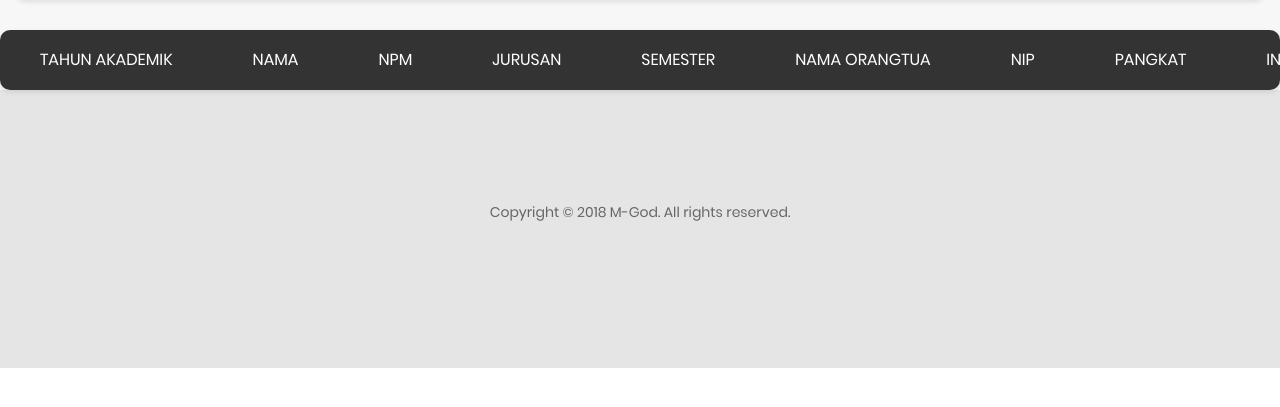
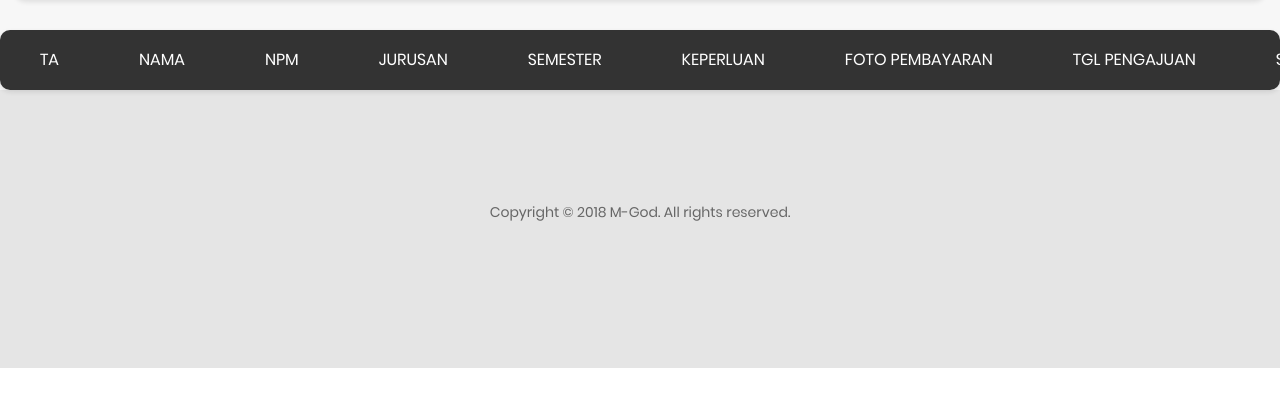
Before and after one commit to idhamozi/Atron.site, a PHP site: page /dashboard/admin/status_pengajuan_surat_mahasiswa_aktif.php in a window 1280 px wide. Shown: the part 272-679 px from the top of the page. Run offline with PHP 8.4, Linux system fonts and the light colour scheme; a user stored in the database is signed in; data comes from the database, SQL or seed files in the repository; tables that the repository leaves empty or names only in its code hold one stand-in row (values such as "Sample post"); lists and menus that the app fills with data are empty.

Commit message:
Added Surat Mahasiswa Aktif

```diff
--- a/dashboard/admin/status_pengajuan_surat_mahasiswa_aktif.php
+++ b/dashboard/admin/status_pengajuan_surat_mahasiswa_aktif.php
@@ -285,19 +285,19 @@
                    <table class="table table-borderless table-striped table-earning">
                        <thead>
                            <tr>
-                           <th class="text-center">TAHUN AKADEMIK</th>
+                           <th class="text-center">TA</th>
                                <th class="text-center">NAMA</th>
                                <th class="text-center">NPM</th>
                                <th class="text-center">JURUSAN</th>
                                <th class="text-center">SEMESTER</th>
-                               <th class="text-center">NAMA ORANGTUA</th>
+                               <!-- <th class="text-center">NAMA ORANGTUA</th>
                                <th class="text-center">NIP</th>
                                <th class="text-center">PANGKAT</th>
-                               <th class="text-center">INSTANSI</th>
+                               <th class="text-center">INSTANSI</th> -->
                                <th class="text-center">KEPERLUAN</th>
                                <th class="text-center">FOTO PEMBAYARAN</th>
                                <th class="text-center">TGL PENGAJUAN</th>
-                               <th class="text-center">TGL SELESAI</th>
+                               <!-- <th class="text-center">TGL SELESAI</th> -->
                                <th class="text-center">STATUS</th>
                                <th class="text-center">ACTION</th>
                            </tr>
@@ -305,31 +305,67 @@
                        <tbody>
                           <?php while ($suket_kuliah1 = mysqli_fetch_assoc($querysuket_kuliah1)) { ?>
                             <tr>
-                                <?php if ($suket_kuliah1['poin'] > 0 AND $suket_kuliah1['poin'] < 4 ) { ?>
+                            <?php if ($suket_kuliah1['poin'] == 1 ) { ?>
                               <td class="text-center"><?php echo $suket_kuliah1["tahunakademik"]; ?></td>
                               <td class="text-center"><?php echo $suket_kuliah1["nama"]; ?></td>
                               <td class="text-center"><?php echo $suket_kuliah1["npm"]; ?></td>
                               <td class="text-center"><?php echo $suket_kuliah1["jurusan"]; ?></td>
                               <td class="text-center"><?php echo $suket_kuliah1["semester"]; ?></td>
-                              <td class="text-center"><?php echo $suket_kuliah1["nama_ortu"]; ?></td>
+                              <!-- <td class="text-center"><?php echo $suket_kuliah1["nama_ortu"]; ?></td>
                               <td class="text-center"><?php echo $suket_kuliah1["nip"]; ?></td>
                               <td class="text-center"><?php echo $suket_kuliah1["pangkat"]; ?></td>
-                              <td class="text-center"><?php echo $suket_kuliah1["instansi"]; ?></td>
+                              <td class="text-center"><?php echo $suket_kuliah1["instansi"]; ?></td> -->
                               <td class="text-center"><?php echo $suket_kuliah1["keperluan"]; ?></td>
                               <td class="text-center"><img src="../../images/<?php echo $suket_kuliah1['foto_pembayaran']; ?>"> </td>
                               <td class="text-center"><?php echo $suket_kuliah1["tgl_pengajuan"]; ?></td>
-                              <td class="text-center"><?php echo $suket_kuliah1["tgl_selesai"]; ?></td>
-                              <td class="text-center">
-                                <select class="form-control form-control-sm">
-                                    <option name="poin" value="1">Dalam Proses</option>
-                                    <option name="poin" value="2">Proses Dekan/Wadek</option>
-                                    <option name="poin" value="3" >Siap Diambil</option>
-                                </select>
+                              <!-- <td class="text-center"><?php echo $suket_kuliah1["tgl_selesai"]; ?></td> -->
+                              <td class="text-center"><strong>Dalam Proses</strong></td>
                                 <td class="text-center">
-                                  <input type="submit" value="Submit" class="btn btn-success btn-sm"></input>
-                                </td>
+                                  <button type="button" class="btn btn-success btn-sm">Dalam Proses</button>
+                                  <a href="<?php echo "update_suket_aktif2.php?keperluan=".$suket_kuliah1['keperluan']; ?>" type="button" class="btn btn-outline-success btn-sm">Proses Dekan/Wadek</a>
+                                  <a href="<?php echo "update_suket_aktif3.php?keperluan=".$suket_kuliah1['keperluan']; ?>" type="button" class="btn btn-outline-success btn-sm">Siap Diambil</a>
                               </td>
-                              <?php } ?>
+                            <?php } elseif ($suket_kuliah1['poin'] == 2) { ?>
+                              <td class="text-center"><?php echo $suket_kuliah1["tahunakademik"]; ?></td>
+                              <td class="text-center"><?php echo $suket_kuliah1["nama"]; ?></td>
+                              <td class="text-center"><?php echo $suket_kuliah1["npm"]; ?></td>
+                              <td class="text-center"><?php echo $suket_kuliah1["jurusan"]; ?></td>
+                              <td class="text-center"><?php echo $suket_kuliah1["semester"]; ?></td>
+                              <!-- <td class="text-center"><?php echo $suket_kuliah1["nama_ortu"]; ?></td>
+                              <td class="text-center"><?php echo $suket_kuliah1["nip"]; ?></td>
+                              <td class="text-center"><?php echo $suket_kuliah1["pangkat"]; ?></td>
+                              <td class="text-center"><?php echo $suket_kuliah1["instansi"]; ?></td> -->
+                              <td class="text-center"><?php echo $suket_kuliah1["keperluan"]; ?></td>
+                              <td class="text-center"><img src="../../images/<?php echo $suket_kuliah1['foto_pembayaran']; ?>"> </td>
+                              <td class="text-center"><?php echo $suket_kuliah1["tgl_pengajuan"]; ?></td>
+                              <!-- <td class="text-center"><?php echo $suket_kuliah1["tgl_selesai"]; ?></td> -->
+                              <td class="text-center"><strong>Proses Dekan/Wadek</strong></td>
+                                <td class="text-center">
+                                  <a href="#" type="button" class="btn btn-outline-success btn-sm">Dalam Proses</a>
+                                  <button type="button" class="btn btn-success btn-sm">Proses Dekan/Wadek</button>
+                                  <a href="<?php echo "update_suket_aktif3.php?keperluan=".$suket_kuliah1['keperluan']; ?>" type="button" class="btn btn-outline-success btn-sm">Siap Diambil</a>
+                              </td>
+                           <?php  } elseif ($suket_kuliah1['poin'] == 3) { ?>
+                             <td class="text-center"><?php echo $suket_kuliah1["tahunakademik"]; ?></td>
+                             <td class="text-center"><?php echo $suket_kuliah1["nama"]; ?></td>
+                             <td class="text-center"><?php echo $suket_kuliah1["npm"]; ?></td>
+                             <td class="text-center"><?php echo $suket_kuliah1["jurusan"]; ?></td>
+                             <td class="text-center"><?php echo $suket_kuliah1["semester"]; ?></td>
+                             <!-- <td class="text-center"><?php echo $suket_kuliah1["nama_ortu"]; ?></td>
+                             <td class="text-center"><?php echo $suket_kuliah1["nip"]; ?></td>
+                             <td class="text-center"><?php echo $suket_kuliah1["pangkat"]; ?></td>
+                             <td class="text-center"><?php echo $suket_kuliah1["instansi"]; ?></td> -->
+                             <td class="text-center"><?php echo $suket_kuliah1["keperluan"]; ?></td>
+                             <td class="text-center"><img src="../../images/<?php echo $suket_kuliah1['foto_pembayaran']; ?>"> </td>
+                             <td class="text-center"><?php echo $suket_kuliah1["tgl_pengajuan"]; ?></td>
+                             <!-- <td class="text-center"><?php echo $suket_kuliah1["tgl_selesai"]; ?></td> -->
+                             <td class="text-center"><strong>Siap Diambil</strong></td>
+                               <td class="text-center">
+                                 <a href="#" type="button" class="btn btn-outline-success btn-sm">Dalam Proses</a>
+                                 <a href="#" type="button" class="btn btn-outline-success btn-sm">Proses Dekan/Wadek</a>
+                                 <button type="button" class="btn btn-success btn-sm">Siap Diambil</button>
+                             </td>
+                           <?php } ?>
                            </tr>
                          <?php } ?>
                        </tbody>
--- a/dashboard/admin/update_suket_aktif.php
+++ /dev/null
@@ -1,5 +0,0 @@
-<?php
-include ('../../koneksi.php');
-session_start();
-
- ?>
```
Also changed, not shown: dashboard/admin/update_suket_aktif2.php (added, +15 -0 lines), dashboard/admin/update_suket_aktif3.php (added, +15 -0 lines).
